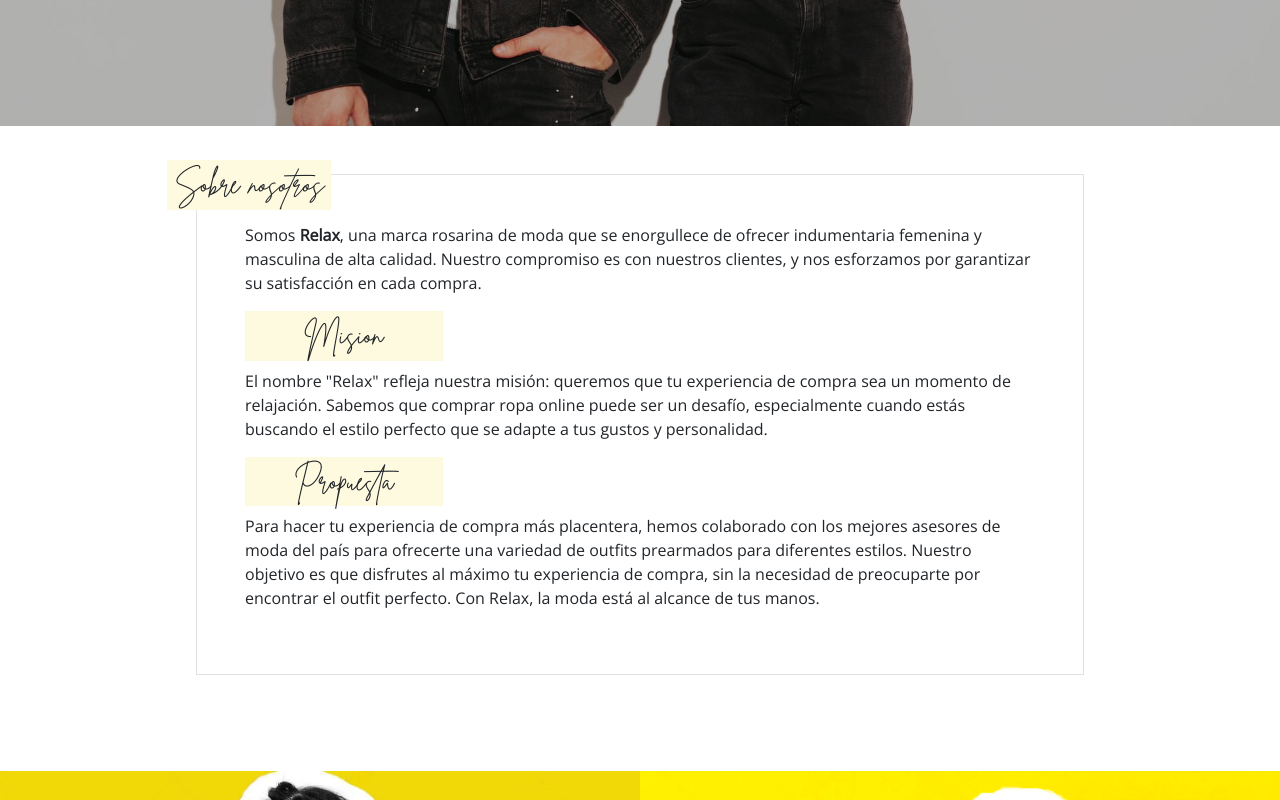
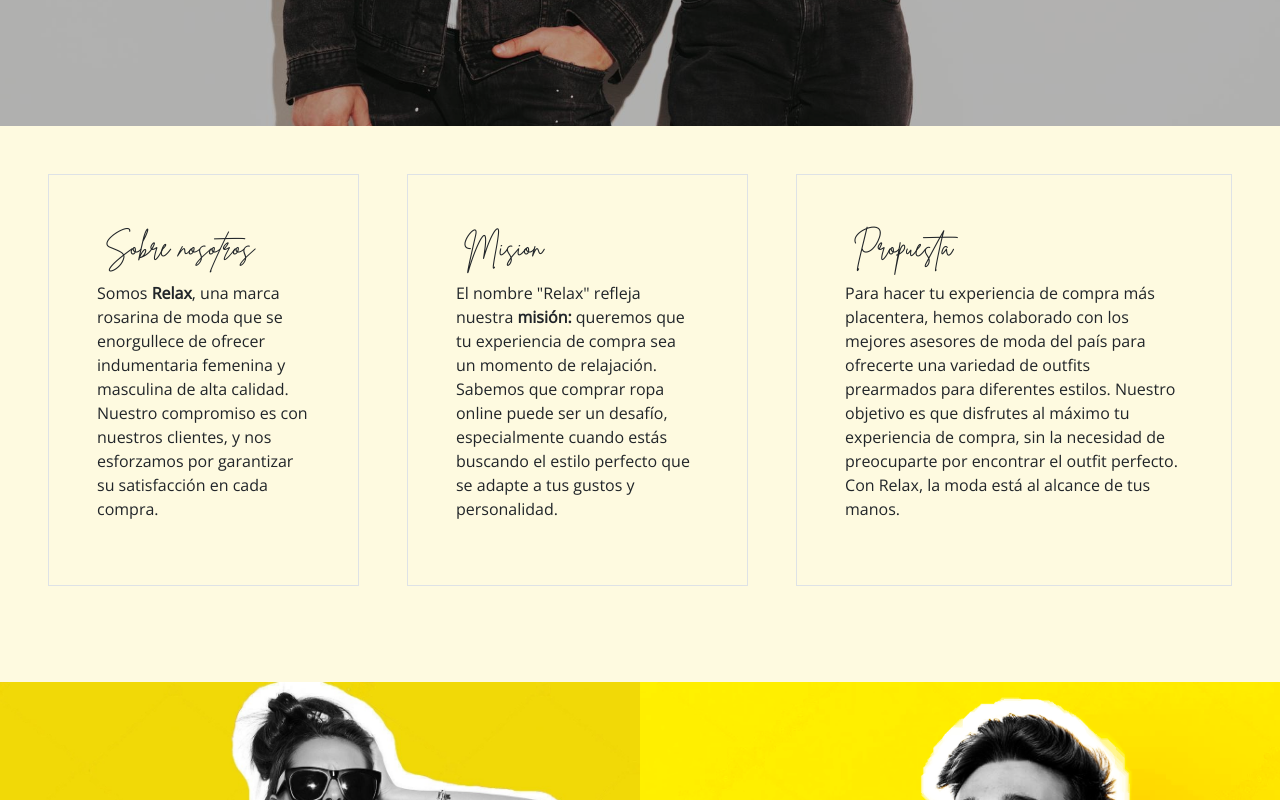
Before and after one commit to CarlaSablic95/Ecommerce-Relax, a React (Create React App) app: page / in a window 1280 px wide. Shown: the part 780-1580 px from the top of the page. Built offline with nearby package versions, Linux system fonts and the light colour scheme.

Commit message:
Ajustes finales de estilo

```diff
--- a/src/App.css
+++ b/src/App.css
@@ -65,7 +65,7 @@ body {
 
   /* Sección nosotros */
 .seccion-nosotros {
-  background-color: var(--dark-black);
+  background-color: var(--beige);
 }
 
 .titulo-nosotros {
--- a/src/pages/Home/Home.js
+++ b/src/pages/Home/Home.js
@@ -5,21 +5,25 @@ const Home = () => {
         <main>
             <section className="portada position-relative"></section>
 
-            <section className="p-4 p-md-5 pb-3">
-                <div className="p-4 p-md-5 mb-5 border position-relative w-75 mx-auto">
-                    <h3 className="brittany titulo-nosotros position-absolute text-dark p-2">Sobre <span className="fst-italic">nosotros</span></h3>
+            <section className="seccion-nosotros p-4 p-md-5 pb-3 d-flex flex-column flex-md-row justify-content-evenly align-items-center gap-5">
+                <div className="p-4 p-md-5 mb-5 border">
+                    <h3 className="brittany titulo-nosotros text-dark p-2">Sobre <span className="fst-italic">nosotros</span></h3>
                     <div>
                         <p>Somos <strong>Relax</strong>, una marca rosarina de moda que se enorgullece de ofrecer indumentaria femenina y masculina de alta calidad. Nuestro compromiso es con nuestros clientes, y nos esforzamos por garantizar su satisfacción en cada compra.</p>
                     </div>
+                </div>
 
-                    <div className="position-relative">
-                    <h3 className="brittany titulo-nosotros text-dark p-2 w-25 text-center">Misión</h3>
-                        <p>El nombre "Relax" refleja nuestra misión: queremos que tu experiencia de compra sea un momento de relajación. Sabemos que comprar ropa online puede ser un desafío, especialmente cuando estás buscando el estilo perfecto que se adapte a tus gustos y personalidad.</p>
+                <div className="p-4 p-md-5 mb-5 border">
+                    <h3 className="brittany titulo-nosotros text-dark p-2">Misión</h3>
+                    <div>
+                    <p>El nombre "Relax" refleja nuestra <strong>misión:</strong> queremos que tu experiencia de compra sea un momento de relajación. Sabemos que comprar ropa online puede ser un desafío, especialmente cuando estás buscando el estilo perfecto que se adapte a tus gustos y personalidad.</p>
                     </div>
+                </div>
 
+                <div className="p-4 p-md-5 mb-5 border">
+                    <h3 className="brittany titulo-nosotros text-dark p-2">Propuesta</h3>
                     <div>
-                    <h3 className="brittany titulo-nosotros text-dark p-2 w-25 text-center">Propuesta</h3>
-                        <p>Para hacer tu experiencia de compra más placentera, hemos colaborado con los mejores asesores de moda del país para ofrecerte una variedad de outfits prearmados para diferentes estilos. Nuestro objetivo es que disfrutes al máximo tu experiencia de compra, sin la necesidad de preocuparte por encontrar el outfit perfecto. Con Relax, la moda está al alcance de tus manos.</p>
+                    <p>Para hacer tu experiencia de compra más placentera, hemos colaborado con los mejores asesores de moda del país para ofrecerte una variedad de outfits prearmados para diferentes estilos. Nuestro objetivo es que disfrutes al máximo tu experiencia de compra, sin la necesidad de preocuparte por encontrar el outfit perfecto. Con Relax, la moda está al alcance de tus manos.</p>
                     </div>
                 </div>
             </section>
```
